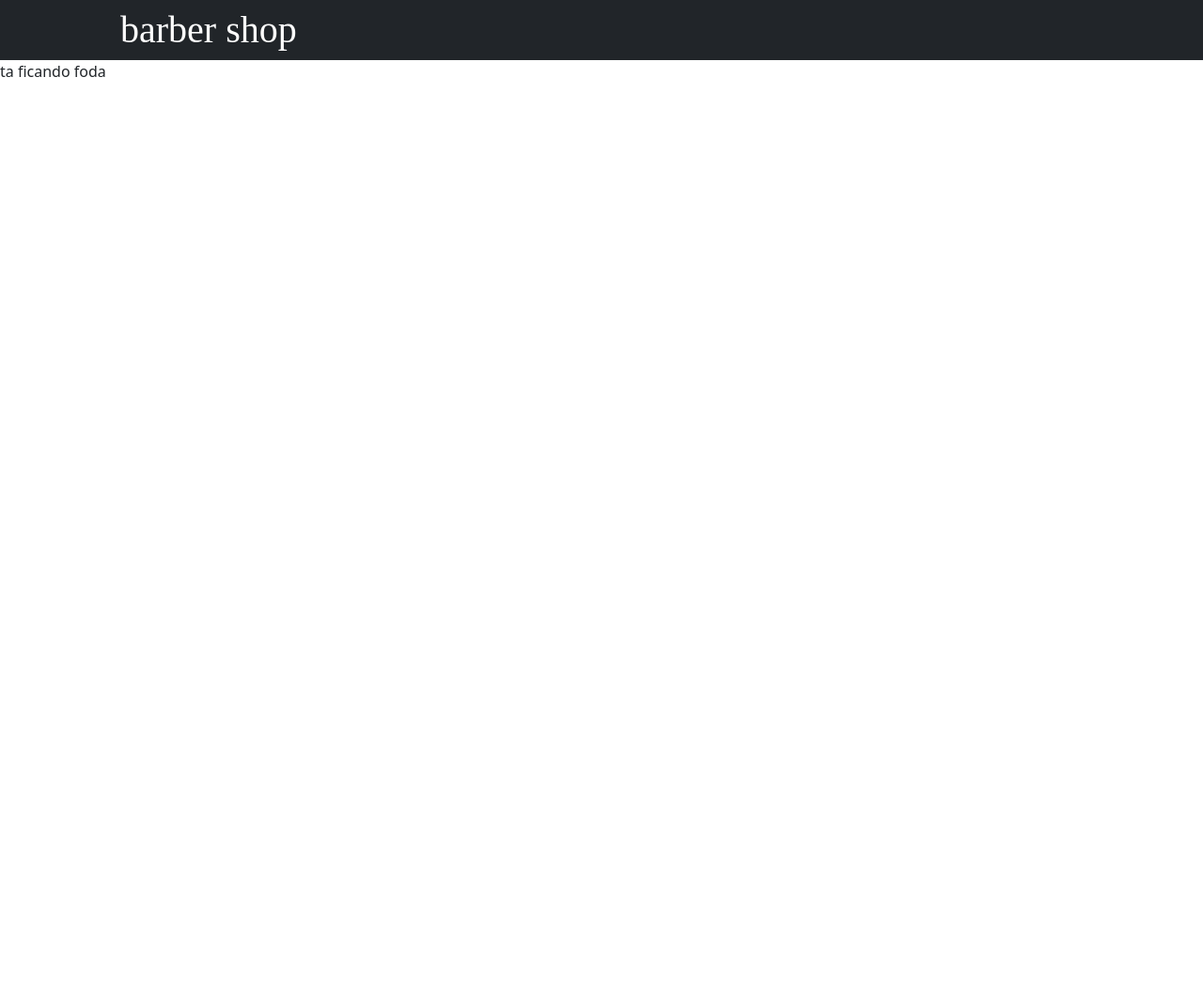
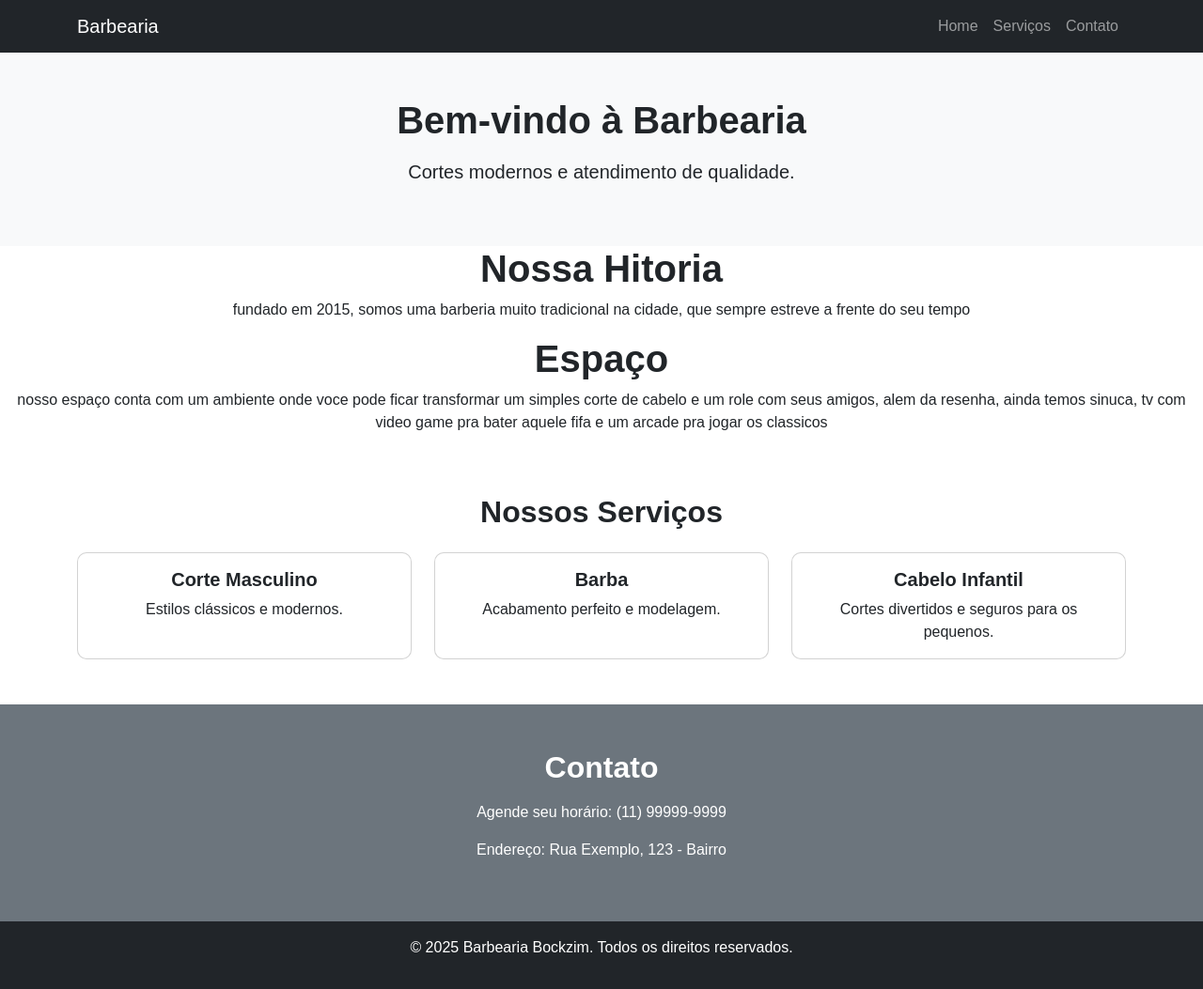
Before and after one commit to bockzim/002, a plain HTML site: page index.html in a window 1280 px wide. Shown: the whole page at 94% size. Before the commit the page ends 800 px from the top, so only its background shows below. Drawn offline with nearby package versions, Linux system fonts and the light colour scheme.

Commit message:
new site

```diff
--- a/index.html
+++ b/index.html
@@ -1,28 +1,98 @@
+
 <!DOCTYPE html>
-<html>
+<html lang="pt-BR">
+<head>
+    <meta charset="UTF-8">
+    <meta name="viewport" content="width=device-width, initial-scale=1.0">
+    <title>Barbearia Bockzim</title>
+    <!-- Bootstrap CSS CDN -->
+    <link href="https://cdn.jsdelivr.net/npm/bootstrap@5.3.2/dist/css/bootstrap.min.css" rel="stylesheet">
+    <link rel="stylesheet" href="style.css">
+</head>
+<body>
+    <!-- Navbar -->
+    <nav class="navbar navbar-expand-lg navbar-dark bg-dark">
+        <div class="container">
+            <a class="navbar-brand" href="#">Barbearia </a>
+            <button class="navbar-toggler" type="button" data-bs-toggle="collapse" data-bs-target="#navbarNav">
+                <span class="navbar-toggler-icon"></span>
+            </button>
+            <div class="collapse navbar-collapse" id="navbarNav">
+                <ul class="navbar-nav ms-auto">
+                    <li class="nav-item"><a class="nav-link" href="#home">Home</a></li>
+                    <li class="nav-item"><a class="nav-link" href="#servicos">Serviços</a></li>
+                    <li class="nav-item"><a class="nav-link" href="#contato">Contato</a></li>
+                </ul>
+            </div>
+        </div>
+    </nav>
 
-<head>
-  <meta charset="utf-8">
-  <meta name="viewport" content="width=device-width, initial-scale=1.0">
-  <title> barber</title>
-  <link href="https://cdn.jsdelivr.net/npm/bootstrap@5.3.3/dist/css/bootstrap.min.css" rel="stylesheet">
- <link rel="stylesheet" href="style.css">
+    <!-- Home Section -->
+    <section id="home" class="text-center py-5 bg-light">
+        <div class="container">
+            <h1 class="mb-3">Bem-vindo à Barbearia </h1>
+            <p class="lead">Cortes modernos e atendimento de qualidade.</p>
+        </div>
+    </section>
+<nav>
+  <div class="meio">
+    <h1 class="hitoria">Nossa Hitoria</h1>
+    <p>fundado em 2015, somos uma barberia muito tradicional na cidade, que sempre estreve a frente do seu tempo</p>
+    <h1 class="espaco">Espaço</h1>
+    <p>nosso espaço conta com um ambiente onde voce pode ficar transformar um simples corte de cabelo e um role com seus amigos, alem da resenha, ainda temos sinuca, tv com video game pra bater aquele fifa e um arcade pra jogar os classicos</p>
+  </div>
+</nav>
+    <!-- Serviços Section -->
+    <section id="servicos" class="py-5">
+        <div class="container">
+            <h2 class="text-center mb-4">Nossos Serviços</h2>
+            <div class="row g-4">
+                <div class="col-md-4">
+                    <div class="card h-100 text-center">
+                        <div class="card-body">
+                            <h5 class="card-title">Corte Masculino</h5>
+                            <p class="card-text">Estilos clássicos e modernos.</p>
+                        </div>
+                    </div>
+                </div>
+                <div class="col-md-4">
+                    <div class="card h-100 text-center">
+                        <div class="card-body">
+                            <h5 class="card-title">Barba</h5>
+                            <p class="card-text">Acabamento perfeito e modelagem.</p>
+                        </div>
+                    </div>
+                </div>
+                <div class="col-md-4">
+                    <div class="card h-100 text-center">
+                        <div class="card-body">
+                            <h5 class="card-title">Cabelo Infantil</h5>
+                            <p class="card-text">Cortes divertidos e seguros para os pequenos.</p>
+                        </div>
+                    </div>
+                </div>
+            </div>
+        </div>
+    </section>
 
-</head>
+    <!-- Contato Section -->
+    <section id="contato" class="py-5 bg-secondary text-white text-center">
+        <div class="container">
+            <h2 class="mb-3">Contato</h2>
+            <p>Agende seu horário: (11) 99999-9999</p>
+            <p>Endereço: Rua Exemplo, 123 - Bairro</p>
+        </div>
+    </section>
 
-<body>
-<nav class="navbar navbar-expand-lg navbar-dark bg-dark">
-  <h1 class="barber">barber shop</h1>
-</nav>
-<p>ta ficando foda</p>
+    <!-- Footer -->
+    <footer class="bg-dark text-white text-center py-3">
+        <p>&copy; 2025 Barbearia Bockzim. Todos os direitos reservados.</p>
+    </footer>
 
-
-
-  <script src="https://cdn.jsdelivr.net/npm/bootstrap@5.3.3/dist/js/bootstrap.bundle.min.js"></script>
-  <link rel="stylesheet" href="script.js">
+    <!-- Bootstrap JS CDN -->
+    <script src="https://cdn.jsdelivr.net/npm/bootstrap@5.3.2/dist/js/bootstrap.bundle.min.js"></script>
 </body>
-
-<style></style>
+</html>
 
 
 
--- a/style.css
+++ b/style.css
@@ -1,5 +1,31 @@
-.barber{
-    color :white;
-    margin: auto 10%;
-    font-family: 'Times New Roman', Times, serif;
+/* style.css */
+/* Personalizações básicas */
+body {
+    font-family: Arial, sans-serif;
 }
+
+h1, h2, h5 {
+    font-weight: bold;
+}
+
+.card {
+    border-radius: 10px;
+    transition: transform 0.3s;
+}
+
+.card:hover {
+    transform: translateY(-5px);
+}
+
+.meio {
+    text-align: center;
+    font-family: Arial, sans-serif;
+}
+
+.historia {
+     font-weight: bold;
+}
+
+.espaco {
+     font-weight: bold;
+}
```
